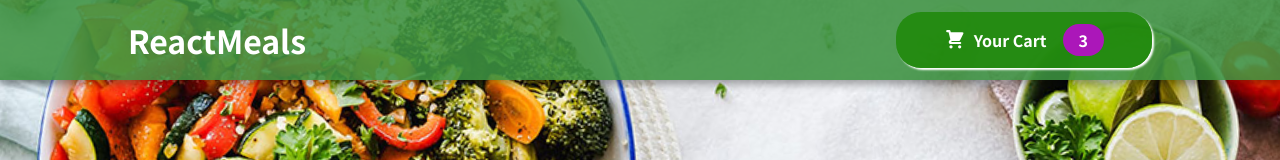
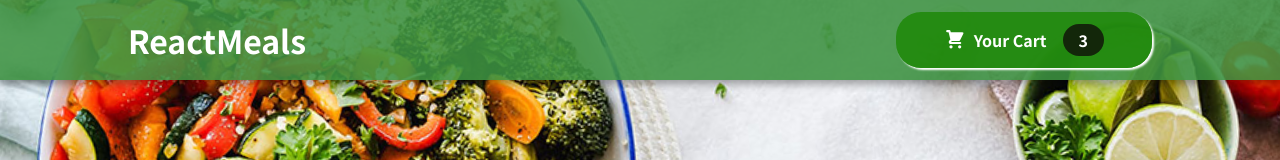
Before and after one commit to PatrikPridal/food-order-app-demo, a React (Create React App) app: page / in a window 1280 px wide. Shown: the top 160 px of the page. Built offline with nearby package versions, Linux system fonts and the light colour scheme.

Commit message:
fixing form input IDs

```diff
--- a/src/components/Layout/HeaderCartButton.module.css
+++ b/src/components/Layout/HeaderCartButton.module.css
@@ -25,7 +25,7 @@
   }
 
   .badge {
-    background-color: #ab17b9;
+    background-color: #13270a;
     padding: 0.25rem 1rem;
     border-radius: 25px;
     margin-left: 1rem;
--- a/src/components/Meals/AvailableMeals.js
+++ b/src/components/Meals/AvailableMeals.js
@@ -32,6 +32,7 @@ const DUMMY_MEALS = [
 const AvailableMeals = () => {
   const mealsList = DUMMY_MEALS.map((meal) => (
     <MealItem
+      id={meal.id}
       key={meal.id}
       meal={meal}
       name={meal.name}
--- a/src/components/Meals/MealItem/MealItem.js
+++ b/src/components/Meals/MealItem/MealItem.js
@@ -13,7 +13,7 @@ const MealItem = (props) => {
         <div className={classes.price}>{price}</div>
       </div>
       <div>
-        <MealItemForm />
+        <MealItemForm id={props.id} />
       </div>
     </li>
   );
--- a/src/components/Meals/MealItem/MealItemForm.js
+++ b/src/components/Meals/MealItem/MealItemForm.js
@@ -4,7 +4,7 @@ import classes from './MealItemForm.module.css';
 const MealItemForm = props => {
     return <form className={classes.form}>
         <Input label="Amount" input={{
-            id: 'amount',
+            id: 'amount_' + props.id,
             type: 'number',
             min: 1,
             max: 5,
```
